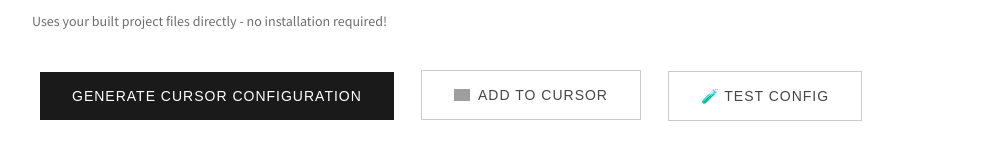
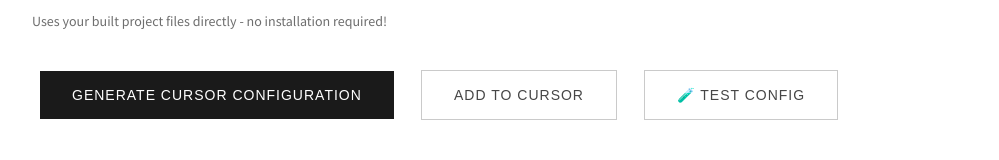
Before and after one commit to joaquinrivero/aem-admin-mcp-server, a website: page setup.html in a window 1280 px wide. Both pictures are taken after a click on the button "CURSOR". Shown: the part 784-944 px from the top of the page, without its empty margins (158-1157 px from the left). Drawn offline with Linux system fonts and the light colour scheme; grey boxes are pictures that could not be loaded.

Commit message:
Remove Cursor icon from Add to Cursor button
- Simplified button to text-only for cleaner appearance
- Maintains perfect button alignment and consistency
- Clean, minimalistic design without visual distractions
- All three buttons now have identical styling and spacing

```diff
--- a/setup.html
+++ b/setup.html
@@ -424,9 +424,8 @@
             </div>
 
             <button class="button" onclick="generateCursorConfig()">Generate Cursor Configuration</button>
-            <button class="button secondary" onclick="addToCursor()" style="margin-left: 1rem; display: inline-flex; align-items: center; justify-content: center; gap: var(--spectrum-spacing-200);">
-                <img src="https://cursor.com/deeplink/mcp-install-dark.svg" alt="Add to Cursor" style="height: 12px; width: auto; display: block;">
-                <span>Add to Cursor</span>
+            <button class="button secondary" onclick="addToCursor()" style="margin-left: 1rem;">
+                Add to Cursor
             </button>
             <button class="button secondary" onclick="testConfig()" style="margin-left: 1rem;">
                 🧪 Test Config
```
